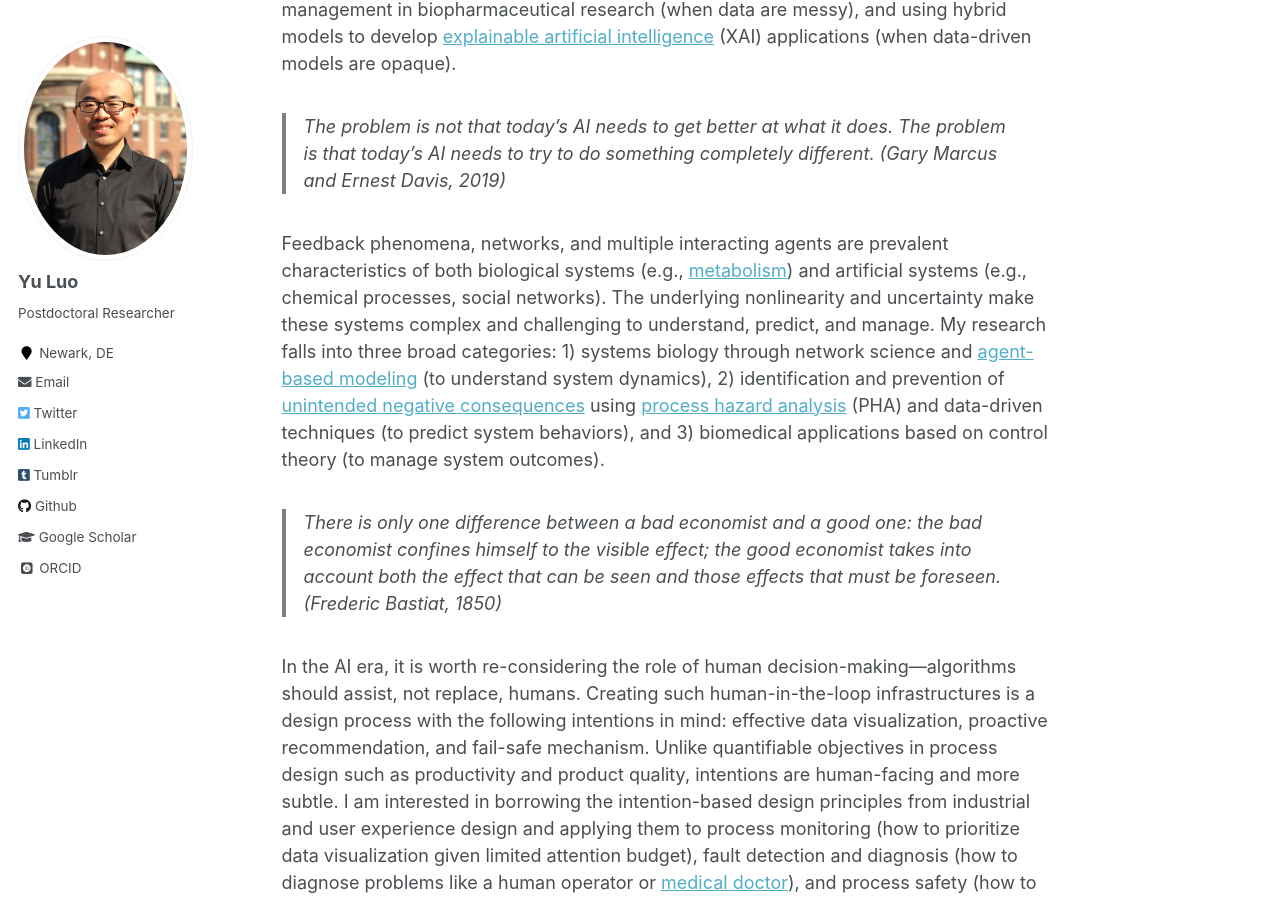
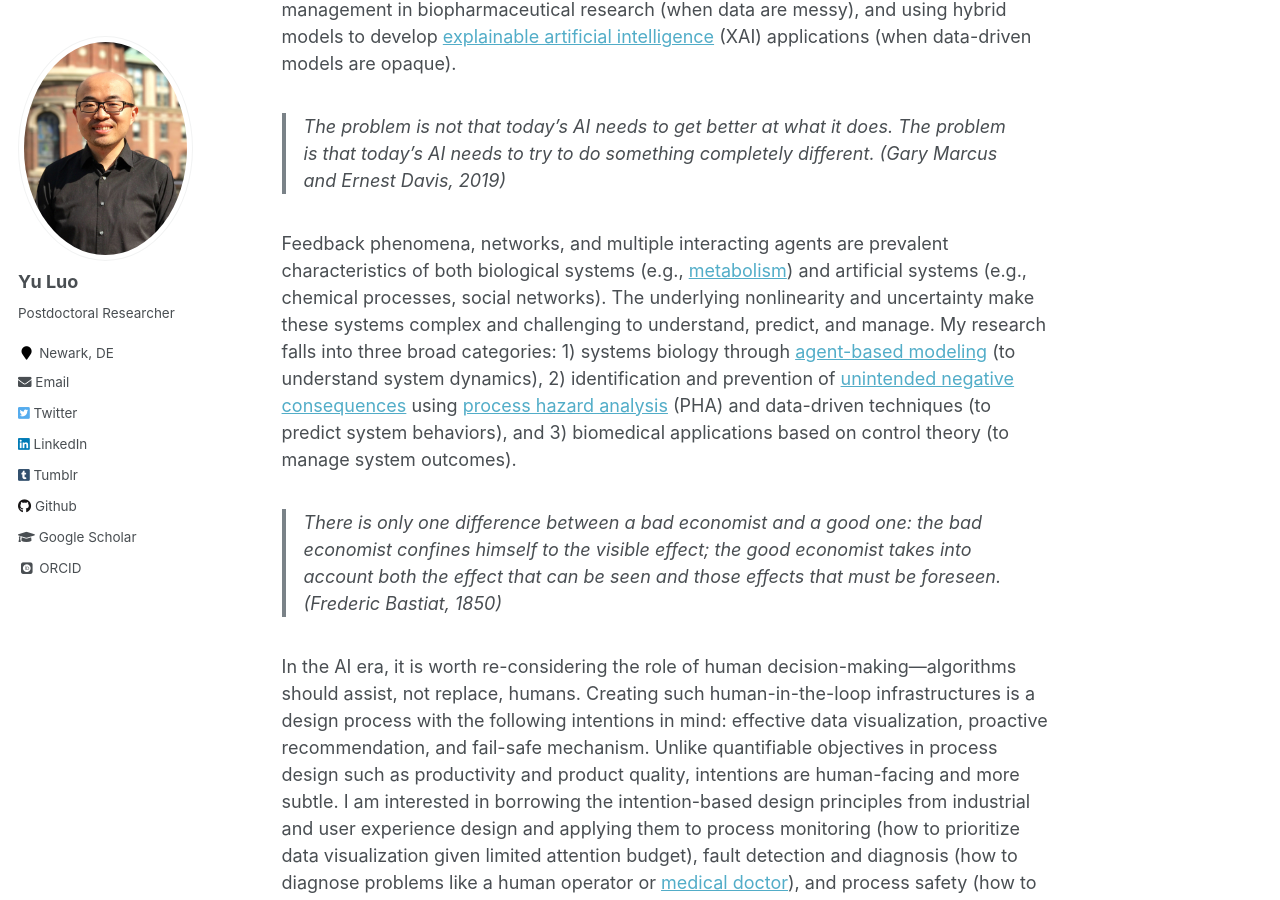
Before and after one commit to l16cn/l16cn.github.io, a Jekyll site: the page built from _pages/about.md, in a window 1280 px wide and 900 px high, scrolled down 922 px. Built offline with Jekyll 4.4.1, drawn with Linux system fonts in a browser that asks for light colours; some web fonts are replaced.

Commit message:
r20: removed networks from sys bio

```diff
--- a/_pages/about.md
+++ b/_pages/about.md
@@ -24,7 +24,7 @@ Data have now become one of the most valuable resources in various industries be
 
 > The problem is not that today’s AI needs to get better at what it does. The problem is that today’s AI needs to try to do something completely different. (Gary Marcus and Ernest Davis, 2019)
 
-Feedback phenomena, networks, and multiple interacting agents are prevalent characteristics of both biological systems (e.g., [metabolism](http://biochemical-pathways.com/#/map/1)) and artificial systems (e.g., chemical processes, social networks). The underlying nonlinearity and uncertainty make these systems complex and challenging to understand, predict, and manage. My research falls into three broad categories: 1) systems biology through network science and [agent-based modeling](https://en.wikipedia.org/wiki/Agent-based_model) (to understand system dynamics), 2) identification and prevention of [unintended negative consequences](https://www.econlib.org/library/Enc/UnintendedConsequences.html) using [process hazard analysis](https://en.wikipedia.org/wiki/Process_hazard_analysis) (PHA) and data-driven techniques (to predict system behaviors), and 3) biomedical applications based on control theory (to manage system outcomes).
+Feedback phenomena, networks, and multiple interacting agents are prevalent characteristics of both biological systems (e.g., [metabolism](http://biochemical-pathways.com/#/map/1)) and artificial systems (e.g., chemical processes, social networks). The underlying nonlinearity and uncertainty make these systems complex and challenging to understand, predict, and manage. My research falls into three broad categories: 1) systems biology through [agent-based modeling](https://en.wikipedia.org/wiki/Agent-based_model) (to understand system dynamics), 2) identification and prevention of [unintended negative consequences](https://www.econlib.org/library/Enc/UnintendedConsequences.html) using [process hazard analysis](https://en.wikipedia.org/wiki/Process_hazard_analysis) (PHA) and data-driven techniques (to predict system behaviors), and 3) biomedical applications based on control theory (to manage system outcomes).
 
 > There is only one difference between a bad economist and a good one: the bad economist confines himself to the visible effect; the good economist takes into account both the effect that can be seen and those effects that must be
 foreseen. (Frederic Bastiat, 1850)
```
